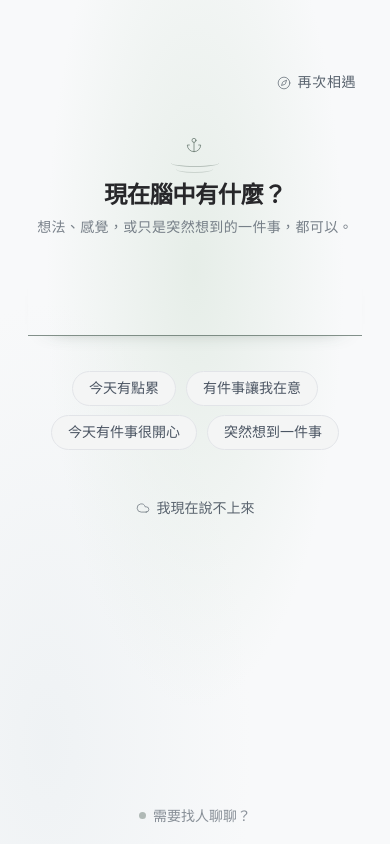
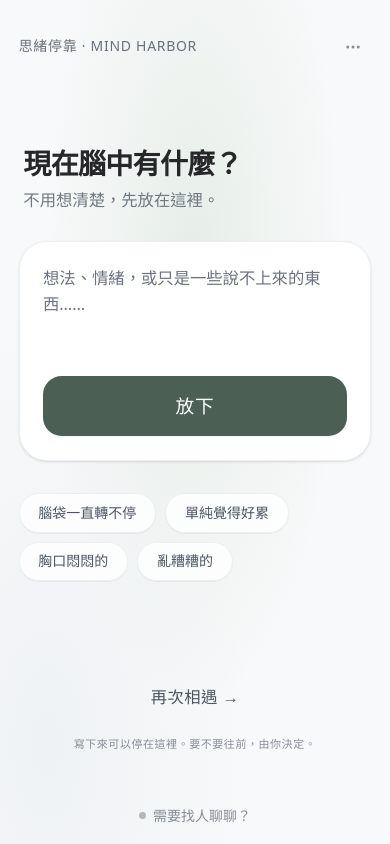
Before and after one commit to q5089877/privateMind, a React (Vite) app: page / in a window 390 px wide. Built offline with nearby package versions, Linux system fonts and the light colour scheme.

Commit message:
ui: align HomeScreen layout with mobile screenshot template

```diff
--- a/src/components/HomeScreen.tsx
+++ b/src/components/HomeScreen.tsx
@@ -1,7 +1,7 @@
 
 import React, { useState, useRef, useEffect } from 'react';
 import { motion, AnimatePresence } from 'motion/react';
-import { Anchor, Cloud, Compass } from 'lucide-react';
+import { MoreHorizontal } from 'lucide-react';
 import { triggerHaptic } from '../utils/haptics';
 import { UI_TEXT } from '../config/textConfig';
 
@@ -22,7 +22,7 @@ export const HomeScreen: React.FC<HomeScreenProps> = ({ onStartInput, onSayNothi
   useEffect(() => {
     if (textareaRef.current) {
       textareaRef.current.style.height = 'auto';
-      textareaRef.current.style.height = `${Math.max(textareaRef.current.scrollHeight, 68)}px`;
+      textareaRef.current.style.height = `${Math.max(textareaRef.current.scrollHeight, 80)}px`;
     }
   }, [inputText]);
 
@@ -51,40 +51,102 @@ export const HomeScreen: React.FC<HomeScreenProps> = ({ onStartInput, onSayNothi
     };
   }, []);
 
-  // 0.0s 點擊「停靠」：脫扣震動、收起鍵盤、周遭環境 0.3s 散去，唯獨文字 2.0s 慢速縮小至 50% 下沉
-  const handleContinue = () => {
-    if (!inputText.trim() || isSinking) return;
-    textareaRef.current?.blur();
-    triggerHaptic('unlatch');
-    setIsSinking(true);
-    timerRef.current = setTimeout(() => {
-      triggerHaptic('docking');
-      onStartInput(inputText);
-    }, 2000);
-  };
-
-  const handleSayNothing = () => {
+  const handleSettle = () => {
     if (isSinking) return;
     textareaRef.current?.blur();
     triggerHaptic('unlatch');
     setIsSinking(true);
     timerRef.current = setTimeout(() => {
       triggerHaptic('docking');
-      onSayNothing?.();
-    }, 2000);
+      if (inputText.trim()) {
+        onStartInput(inputText);
+      } else {
+        onSayNothing?.();
+      }
+    }, 1800);
   };
 
   const handleKeyDown = (e: React.KeyboardEvent<HTMLTextAreaElement>) => {
     if (e.key === 'Enter' && !e.shiftKey) {
       e.preventDefault();
-      handleContinue();
+      handleSettle();
     }
   };
 
   return (
-    <div className="w-full max-w-[690px] flex flex-col items-center">
-      {/* 頂部右上角：弱化次要入口「再次相遇」（沉降時 0.3s 率先散去） */}
-      <div className={`w-full flex justify-end pb-6 sm:pb-10 select-none transition-opacity duration-300 ${isSinking ? 'opacity-0 pointer-events-none' : ''}`}>
+    <div className="w-full max-w-[480px] flex flex-col items-center min-h-[calc(100vh-100px)] justify-between py-2">
+      {/* 頂部導航列：品牌標誌與選單 */}
+      <div className={`w-full flex justify-between items-center select-none transition-opacity duration-300 ${isSinking ? 'opacity-0 pointer-events-none' : ''}`}>
+        <span className="text-xs sm:text-sm tracking-wider font-light text-ink-muted/90 uppercase">
+          {UI_TEXT.home.brandTitle}
+        </span>
+        <button
+          type="button"
+          onClick={() => {
+            triggerHaptic('step');
+            onReview();
+          }}
+          className="w-8 h-8 rounded-full flex items-center justify-center text-ink-muted/70 hover:text-ink hover:bg-surface/60 transition-colors cursor-pointer"
+          title="選單"
+        >
+          <MoreHorizontal size={18} />
+        </button>
+      </div>
+
+      {/* 中間主工作區 */}
+      <div className="w-full flex flex-col items-center my-auto py-6 sm:py-8 space-y-6">
+        {/* 標題與副標題 */}
+        <div className={`w-full text-left space-y-1.5 px-1 select-none transition-opacity duration-300 ${isSinking ? 'opacity-0 pointer-events-none' : ''}`}>
+          <h1 className="text-2xl sm:text-3xl font-semibold tracking-tight text-ink">
+            {UI_TEXT.home.title}
+          </h1>
+          <p className="text-sm sm:text-base text-ink-muted/85 font-light">
+            {UI_TEXT.home.subtitle}
+          </p>
+        </div>
+
+        {/* 獨立白色浮起輸入卡片 */}
+        <div className={`w-full bg-surface rounded-[28px] p-5 sm:p-6 shadow-sm border border-border-subtle flex flex-col justify-between min-h-[220px] transition-all duration-500 ${isSinking ? 'sink-animation pointer-events-none' : ''}`}>
+          <textarea
+            ref={textareaRef}
+            rows={3}
+            value={inputText}
+            onChange={(e) => setInputText(e.target.value)}
+            onKeyDown={handleKeyDown}
+            placeholder={isSinking ? '' : UI_TEXT.home.inputPlaceholder}
+            className="w-full bg-transparent text-ink placeholder:text-ink-muted/65 font-light text-sm sm:text-base leading-relaxed outline-none resize-none selection:bg-accent/15 border-none p-0"
+            autoFocus
+          />
+
+          {/* 卡片內部底端的「放下」主按鈕 */}
+          <div className="pt-4">
+            <button
+              type="button"
+              onClick={handleSettle}
+              className="w-full py-3.5 rounded-2xl bg-accent text-accent-text hover:bg-accent-hover text-base font-normal tracking-wider transition-all duration-200 cursor-pointer active:scale-[0.99] shadow-xs flex justify-center items-center"
+            >
+              {UI_TEXT.home.submit}
+            </button>
+          </div>
+        </div>
+
+        {/* 快捷選項 Chips（排列成乾淨的自然網格） */}
+        <div className={`w-full flex flex-wrap gap-2 pt-1 select-none transition-opacity duration-300 ${isSinking ? 'opacity-0 pointer-events-none' : ''}`}>
+          {QUICK_OPTIONS.map((option, idx) => (
+            <button
+              key={`quick-opt-${idx}`}
+              type="button"
+              onClick={() => handleQuickSelect(option)}
+              className="py-2 px-4 rounded-full border border-border-subtle bg-surface/80 hover:bg-surface hover:border-border-base text-ink-secondary hover:text-ink text-xs sm:text-sm font-light transition-all duration-200 cursor-pointer active:scale-[0.98] shadow-2xs"
+            >
+              {option}
+            </button>
+          ))}
+        </div>
+      </div>
+
+      {/* 底部區域：再次相遇 與 哲學宣言 */}
+      <div className={`w-full flex flex-col items-center space-y-4 pt-4 select-none transition-opacity duration-300 ${isSinking ? 'opacity-0 pointer-events-none' : ''}`}>
         <button
           type="button"
           onClick={() => {
@@ -92,92 +154,14 @@ export const HomeScreen: React.FC<HomeScreenProps> = ({ onStartInput, onSayNothi
             triggerHaptic('unlatch');
             onReview();
           }}
-          className="text-xs sm:text-sm text-ink-muted hover:text-ink transition-all cursor-pointer py-1.5 px-3 rounded-full hover:bg-surface-hover tracking-wider font-light flex items-center gap-1.5 border border-transparent hover:border-border-subtle"
+          className="text-sm text-ink-secondary hover:text-ink transition-colors cursor-pointer py-1.5 px-4 font-light tracking-wide flex items-center gap-1"
         >
-          <Compass size={14} strokeWidth={1.5} className="text-ink-muted/80" />
           <span>{UI_TEXT.home.reviewPast}</span>
         </button>
-      </div>
 
-      {/* 主工作區 */}
-      <div className="w-full flex flex-col items-center text-center space-y-5 sm:space-y-7 pt-2 sm:pt-4">
-        {/* 標題與核心免責許可副標（沉降時 0.3s 率先散去） */}
-        <div className={`space-y-1.5 select-none transition-opacity duration-300 ${isSinking ? 'opacity-0 pointer-events-none' : ''}`}>
-          <div className="harbor-mark" aria-hidden="true">
-            <Anchor size={16} strokeWidth={1.45} />
-            <span className="harbor-wave harbor-wave-first" />
-            <span className="harbor-wave harbor-wave-second" />
-          </div>
-          <h1 className="text-xl sm:text-2xl font-semibold tracking-tight text-ink">
-            {UI_TEXT.home.title}
-          </h1>
-          <p className="text-xs sm:text-sm text-ink-muted/80 font-light tracking-wide">
-            {UI_TEXT.home.subtitle}
-          </p>
-        </div>
-
-        {/* 無邊界多行輸入區：沉降時作為全畫面唯一焦點，2.0s 慢速縮小至 25% 沉落 */}
-        <div className={`w-full relative px-2 ${isSinking ? 'sink-animation pointer-events-none' : ''}`}>
-          <textarea
-            ref={textareaRef}
-            rows={2}
-            value={inputText}
-            onChange={(e) => setInputText(e.target.value)}
-            onKeyDown={handleKeyDown}
-            placeholder=""
-            className="home-thought-input w-full bg-transparent text-ink placeholder:text-ink-muted placeholder:font-light font-light text-lg sm:text-xl leading-[1.8] outline-none resize-none text-center selection:bg-accent/15 border-0 border-b border-border-base transition-all duration-500"
-            autoFocus
-          />
-        </div>
-
-        {/* 輕盈流動標籤（沉降時 0.3s 率先散去） */}
-        <div className={`w-full flex flex-wrap justify-center gap-2 sm:gap-2.5 pt-1 select-none transition-opacity duration-300 ${isSinking ? 'opacity-0 pointer-events-none' : ''}`}>
-          {QUICK_OPTIONS.map((option, idx) => (
-            <button
-              key={`quick-opt-${idx}`}
-              type="button"
-              onClick={() => handleQuickSelect(option)}
-              className="py-1.5 px-3.5 rounded-full border border-border-base bg-surface-subtle hover:bg-surface hover:border-border-focus text-ink-secondary hover:text-ink text-xs sm:text-sm font-light transition-all duration-200 cursor-pointer active:scale-[0.98]"
-            >
-              {option}
-            </button>
-          ))}
-        </div>
-
-        {/* 動作按鈕（沉降時 0.3s 率先散去） */}
-        <div className={`pt-3 h-12 flex justify-center items-center w-full transition-opacity duration-300 ${isSinking ? 'opacity-0 pointer-events-none' : ''}`}>
-          <AnimatePresence mode="wait">
-            {inputText.trim() ? (
-              <motion.button
-                key="submit-btn"
-                type="button"
-                initial={{ opacity: 0, y: 6, scale: 0.96 }}
-                animate={{ opacity: 1, y: 0, scale: 1 }}
-                exit={{ opacity: 0, y: 4, scale: 0.96 }}
-                transition={{ duration: 0.22, ease: [0.16, 1, 0.3, 1] }}
-                onClick={handleContinue}
-                className="px-6 py-2 bg-accent text-accent-text hover:bg-accent-hover rounded-full text-sm sm:text-base font-normal tracking-wide transition-colors cursor-pointer active:scale-98 shadow-xs inline-flex items-center gap-1.5"
-              >
-                <Anchor size={14} strokeWidth={1.7} />
-                {UI_TEXT.home.submit}
-              </motion.button>
-            ) : (
-              <motion.button
-                key="say-nothing-btn"
-                type="button"
-                initial={{ opacity: 0 }}
-                animate={{ opacity: 1 }}
-                exit={{ opacity: 0 }}
-                transition={{ duration: 0.22 }}
-                onClick={handleSayNothing}
-                className="text-xs sm:text-sm text-ink-muted hover:text-ink transition-colors py-1.5 px-4 rounded-full hover:bg-surface-hover cursor-pointer font-light select-none inline-flex items-center gap-1.5"
-              >
-                <Cloud size={14} strokeWidth={1.4} className="text-ink-muted/80" />
-                {UI_TEXT.home.sayNothing}
-              </motion.button>
-            )}
-          </AnimatePresence>
-        </div>
+        <p className="text-[11px] sm:text-xs text-ink-muted/70 font-light text-center tracking-wider max-w-[340px] leading-relaxed">
+          {UI_TEXT.home.footerPhilosophy}
+        </p>
       </div>
     </div>
   );
--- a/src/components/Layout.tsx
+++ b/src/components/Layout.tsx
@@ -12,8 +12,8 @@ export const Layout: React.FC<LayoutProps> = ({ children }) => {
 
   return (
     <div className="min-h-[100dvh] bg-transparent text-ink flex flex-col font-sans selection:bg-accent/15 selection:text-ink">
-      <main className="flex-grow flex flex-col items-center px-4 sm:px-6 max-w-[800px] mx-auto w-full py-6 sm:py-10">
-        <div className="flex-grow flex flex-col items-center pt-8 sm:pt-16 w-full">
+      <main className="flex-grow flex flex-col items-center px-4 sm:px-6 max-w-[640px] mx-auto w-full py-4 sm:py-6">
+        <div className="flex-grow flex flex-col items-center w-full">
           {children}
         </div>
       </main>
--- a/src/config/textConfig.ts
+++ b/src/config/textConfig.ts
@@ -6,17 +6,19 @@
 export const UI_TEXT = {
   // 【01｜首頁輸入與「停靠」】
   home: {
+    brandTitle: '思緒停靠 · MIND HARBOR',
     title: '現在腦中有什麼？',
-    subtitle: '想法、感覺，或只是突然想到的一件事，都可以。',
-    inputPlaceholder: '寫下此刻想留下的任何一句話……',
-    submit: '停靠',
-    reviewPast: '再次相遇',
+    subtitle: '不用想清楚，先放在這裡。',
+    inputPlaceholder: '想法、情緒，或只是一些說不上來的東西……',
+    submit: '放下',
+    reviewPast: '再次相遇 →',
     reviewBtn: '再次相遇',
+    footerPhilosophy: '寫下來可以停在這裡。要不要往前，由你決定。',
     quickOptions: [
-      '今天有點累',
-      '有件事讓我在意',
-      '今天有件事很開心',
-      '突然想到一件事'
+      '腦袋一直轉不停',
+      '單純覺得好累',
+      '胸口悶悶的',
+      '亂糟糟的'
     ],
     // 【08｜「我現在說不上來」】
     sayNothing: '我現在說不上來',
```
